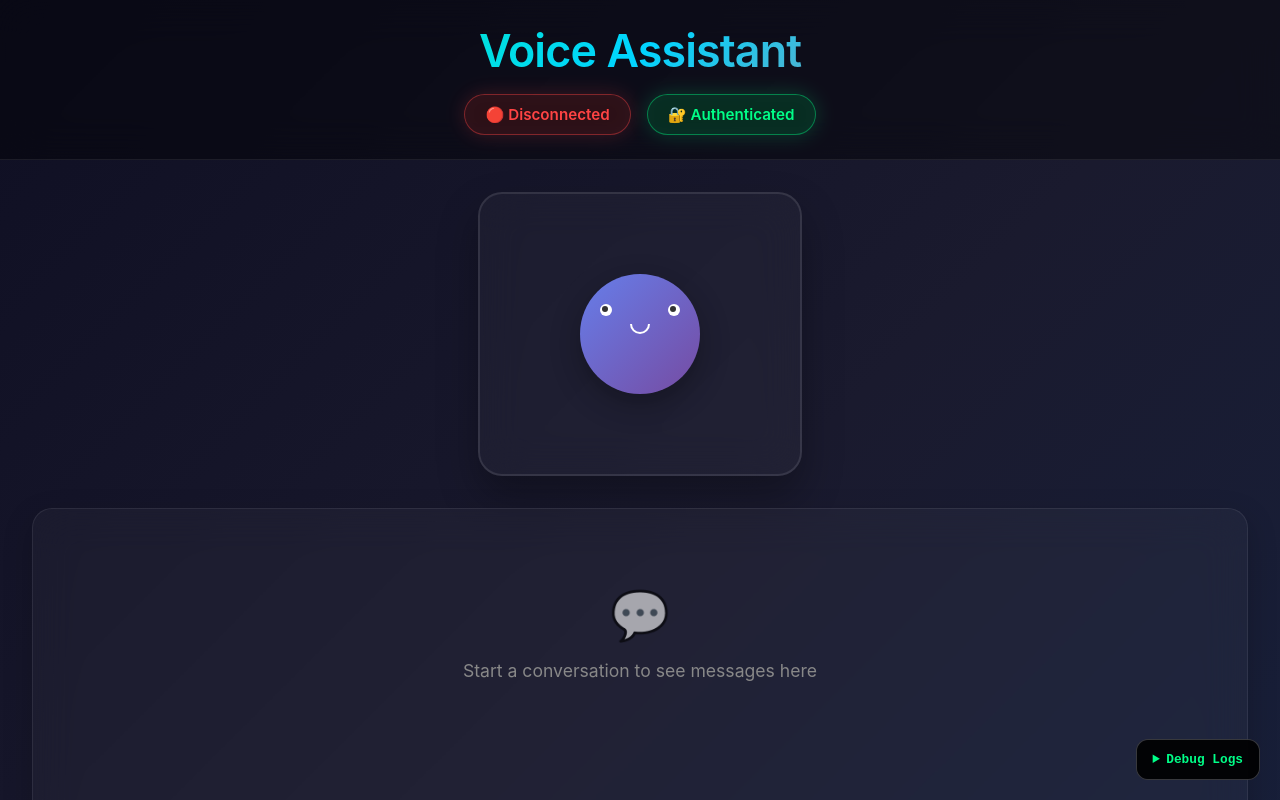
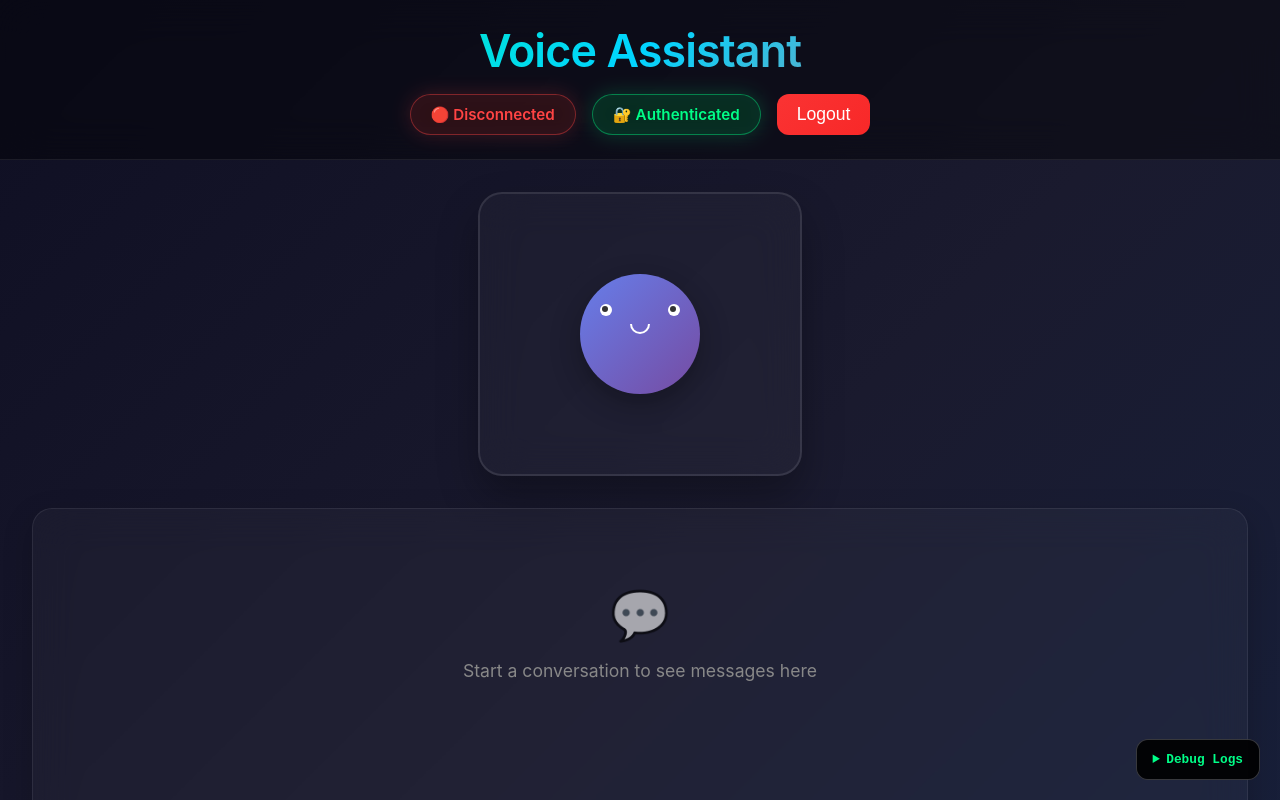
Before and after one commit to sarwjeet424/realtime-voice-conversation, a React (Create React App) app in the folder frontend/: page /conversation in a window 1280 px wide. Shown: the top 800 px of the page. Built offline with nearby package versions, Linux system fonts and the light colour scheme; sample sign-in values are in the browser's storage.

Commit message:
Fix socket authentication issue - remove .env file with API keys

```diff
--- a/frontend/src/App.css
+++ b/frontend/src/App.css
@@ -1246,3 +1246,14 @@
 .conversation-history::-webkit-scrollbar-thumb:hover {
   background: rgba(0, 255, 136, 0.5);
 }
+
+.logout-button {
+  border-radius: 12px;
+  padding: 10px 20px;
+  background: linear-gradient(135deg, #fa3333 0%, #f82828 100%);
+  color: #ffffff;
+  border: none;
+  font-size: 1.1rem;
+  cursor: pointer;
+  transition: all 0.3s ease;
+}
--- a/frontend/src/views/Conversation.tsx
+++ b/frontend/src/views/Conversation.tsx
@@ -381,6 +381,7 @@ export default function Conversation() {
               ⏰ {formatTime(sessionInfo.timeRemaining)} remaining
             </div>
           )}
+        <button onClick={logoutUser} className="logout-button">Logout</button>
         </div>
       </header>
 
```
Also changed, not shown: 2 other files (tests, documents, lock files or other folders).
